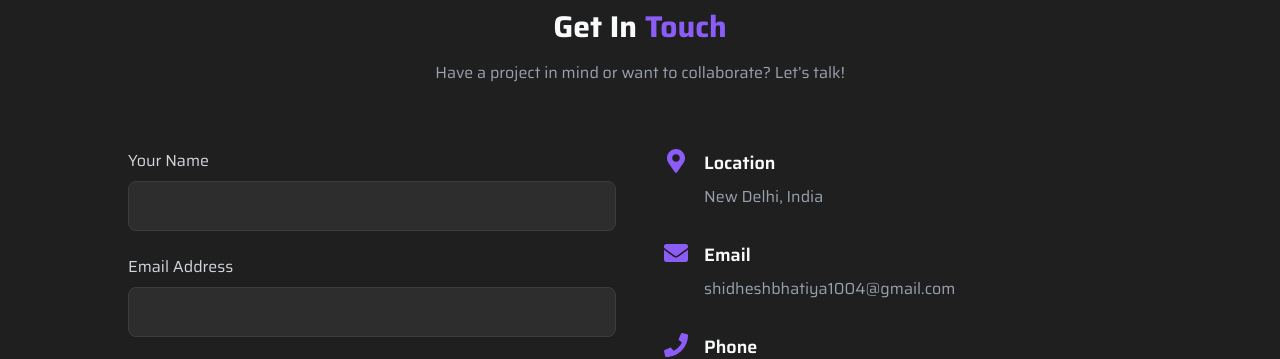
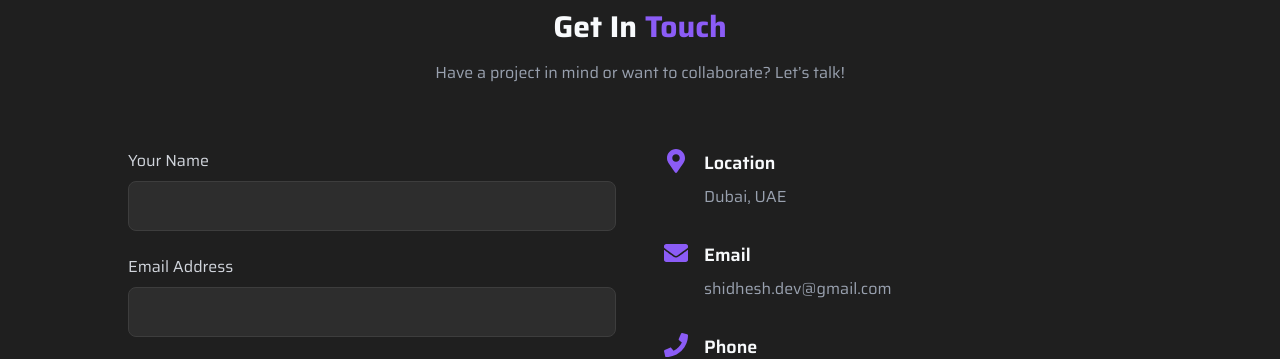
Before and after one commit to shidhesh10/Shidhesh-portfolio, a React (Vite) app in the folder frontend/: page / in a window 1280 px wide. Shown: the part 5307-5666 px from the top of the page. Built offline with nearby package versions, Linux system fonts and the light colour scheme.

Commit message:
Updated conatct and location details

```diff
--- a/frontend/src/components/Contact.jsx
+++ b/frontend/src/components/Contact.jsx
@@ -33,7 +33,7 @@ const Contact = () => {
                         </div>
                         <div>
                             <h3 className='text-lg font-semibold mb-2'>Location</h3>
-                            <p className='text-gray-400'>New Delhi, India</p>
+                            <p className='text-gray-400'>Dubai, UAE</p>
                         </div>
                     </div>
 
@@ -43,7 +43,7 @@ const Contact = () => {
                         </div>
                         <div>
                             <h3 className='text-lg font-semibold mb-2'>Email</h3>
-                            <p className='text-gray-400'>shidheshbhatiya1004@gmail.com</p>
+                            <p className='text-gray-400'>shidhesh.dev@gmail.com</p>
                         </div>
                     </div>
 
```
